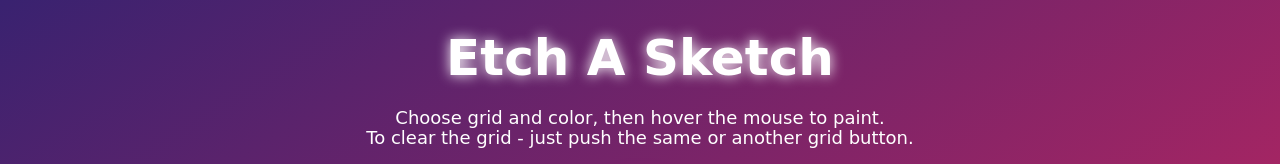
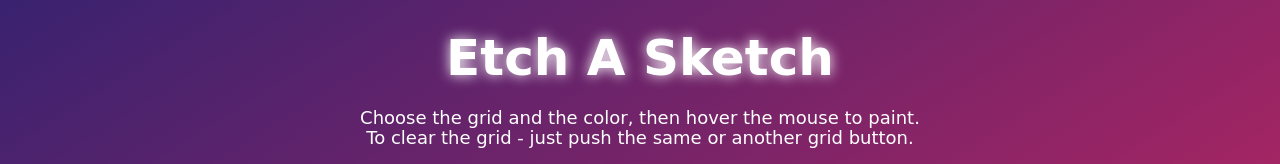
Before and after one commit to mooniiDev/etch-a-sketch-toy, a website: page index.html in a window 1280 px wide. Shown: the top 164 px of the page. Drawn offline with Linux system fonts and the light colour scheme; a web font is replaced by a local one.

Commit message:
Update toy description

```diff
--- a/index.html
+++ b/index.html
@@ -14,7 +14,7 @@
     </header>
     <main class="main-content">
       <div class="description">
-        <p>Choose grid and color, then hover the mouse to paint.<br>
+        <p>Choose the grid and the color, then hover the mouse to paint.<br>
           To clear the grid - just push the same or another grid button.
         </p>
       </div>
```
